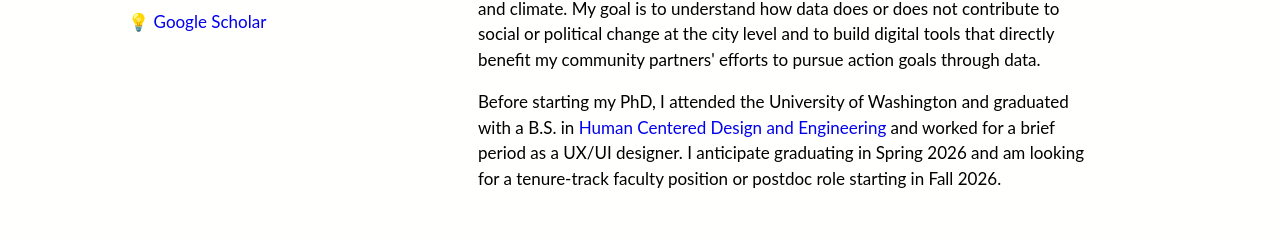
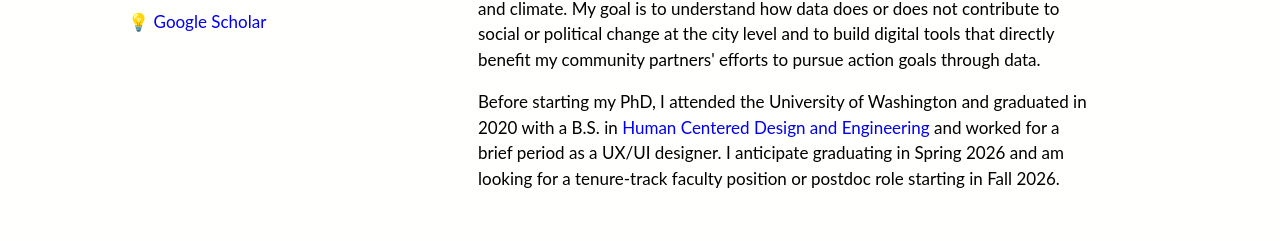
Before and after one commit to boone1000/portfolio2020, a React (Create React App) app: page / in a window 1280 px wide. Shown: the part 399-640 px from the top of the page. Built offline with nearby package versions, Linux system fonts and the light colour scheme.

Commit message:
added graduation year

```diff
--- a/src/pages/frontpage2025.js
+++ b/src/pages/frontpage2025.js
@@ -16,7 +16,7 @@ function frontpage2025(){
                     <h1>Ashley Boone</h1>
                     <p className='main'>Hello! I am a PhD candidate in <a href="https://www.cc.gatech.edu/degree-programs/phd-human-centered-computing">Human Centered Computing</a> at Georgia Tech advised by <a href="https://ledantec.net/">Dr. Christopher A. Le Dantec</a> and <a href="https://www.carldisalvo.com/">Dr. Carl DiSalvo</a>. My research is funded by the NSF Graduate Research Fellowship. </p>
                     <p className='main'>My research examines data production in community-based organizations as an emerging form of digital activism. Taking a critical perspective on data, I explore the work of producing and using data to achieve social change at the local level. Data serves as an entry point to explore the social practices and technologies employed by community-based organizations as they work to understand and take action around contested aspects of city life, including immigration, conservation, and climate. My goal is to understand how data does or does not contribute to social or political change at the city level and to build digital tools that directly benefit my community partners' efforts to pursue action goals through data. </p>
-                    <p className='main'>Before starting my PhD, I attended the University of Washington and graduated with a B.S. in <a href="https://www.hcde.washington.edu/">Human Centered Design and Engineering</a> and worked for a brief period as a UX/UI designer. I anticipate graduating in Spring 2026 and am looking for a tenure-track faculty position or postdoc role starting in Fall 2026. </p>
+                    <p className='main'>Before starting my PhD, I attended the University of Washington and graduated in 2020 with a B.S. in <a href="https://www.hcde.washington.edu/">Human Centered Design and Engineering</a> and worked for a brief period as a UX/UI designer. I anticipate graduating in Spring 2026 and am looking for a tenure-track faculty position or postdoc role starting in Fall 2026. </p>
                 </div>
             </div>
 
```
